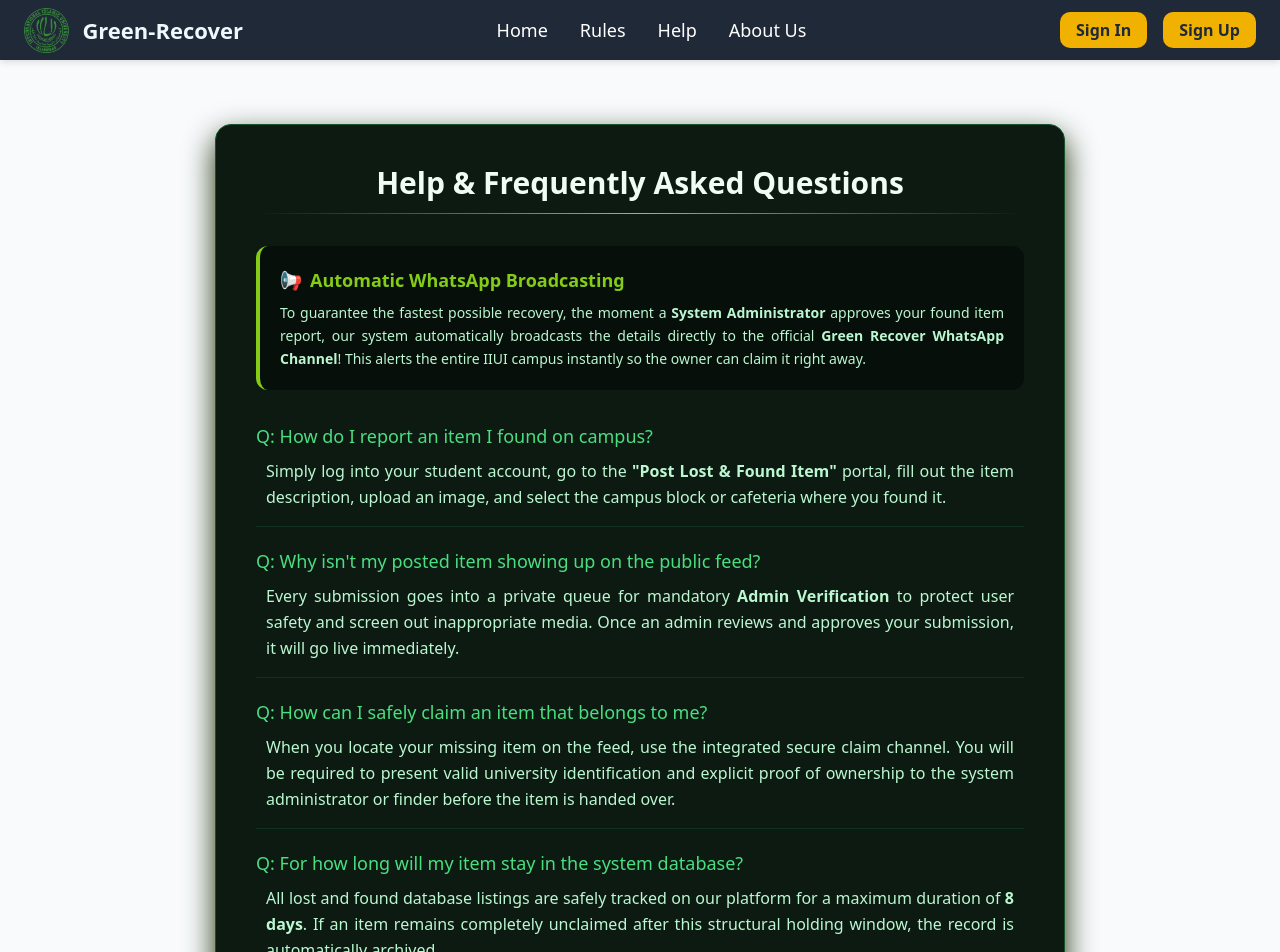
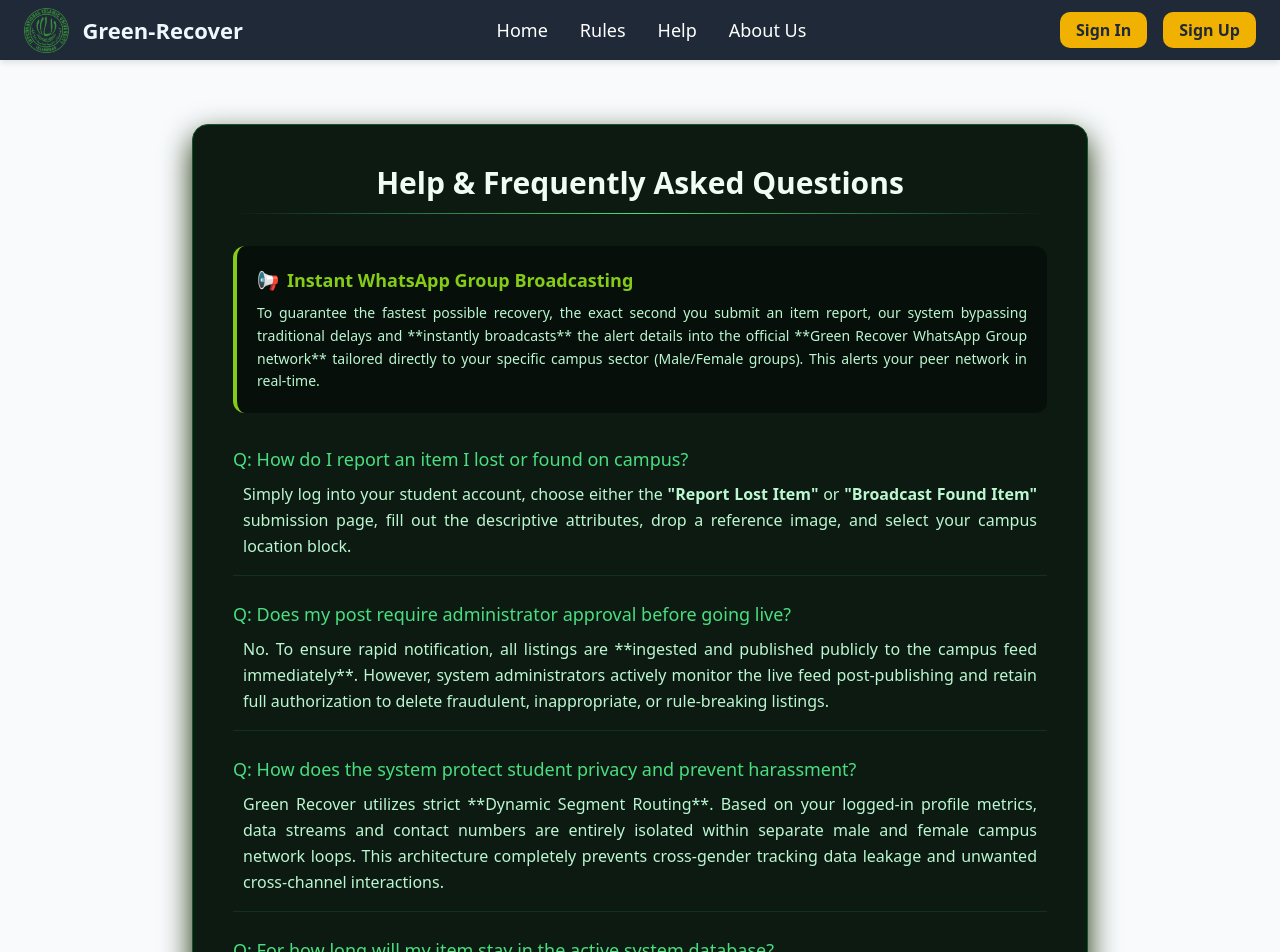
Before and after one commit to kareem-381/Green-Recover-IIUI, a Next.js app in the folder my-app/: page /Help in a window 1280 px wide. Shown: the top 952 px of the page. Built offline with nearby package versions, Linux system fonts and the light colour scheme.

Commit message:
deploy: restructuring route group layout paths for compilation

```diff
--- a/my-app/src/app/(public)/Help/page.js
+++ b/my-app/src/app/(public)/Help/page.js
@@ -1,75 +1,75 @@
+// src/app/(public)/help/page.js
 export default function HelpSection() {
   return (
-    // Main Container
-    <div className="min-h-[calc(100vh-150px)] w-full flex justify-center items-center px-5 py-10 box-border">
+    // Main Container - 🎯 RESPONSIVE FIX: Fluid screen-edge padding
+    <div className="min-h-[calc(100vh-150px)] w-full flex justify-center items-center px-4 py-6 md:py-10 box-border">
 
-      {/* Help Card Wrapper */}
-      <div className="max-w-212.5 w-full bg-[#0c1a12] rounded-2xl p-10 border border-[#14532d] shadow-[0px_12px_30px_#1a2e05] box-border">
+      {/* Help Card Wrapper - 🎯 RESPONSIVE FIX: Replaced max-w-212.5 with a fluid max-w-4xl */}
+      <div className="max-w-4xl w-full bg-[#0c1a12] rounded-2xl p-5 md:p-10 border border-[#14532d] shadow-[0px_12px_30px_#1a2e05] box-border">
 
         <section className="w-full">
-          {/* Header */}
-          <h2 className="text-center text-[#f0fdf4] text-3xl font-semibold mb-3">
+          {/* Header - 🎯 RESPONSIVE FIX: Text scales elegantly down on small phones */}
+          <h2 className="text-center text-[#f0fdf4] text-xl md:text-3xl font-semibold mb-3">
             Help & Frequently Asked Questions
           </h2>
 
           {/* Glowing Fading Divider Line */}
           <hr className="border-0 h-px bg-linear-to-r from-transparent via-[#4ade80] to-transparent mb-8" />
 
-          {/* 📢 CRITICAL NOTIFICATION: WHATSAPP BROADCAST */}
-          <div className="bg-[#060f0a] border-l-4 border-[#84cc16] p-5 rounded-xl mb-8 flex flex-col gap-2">
-            <h3 className="text-[#84cc16] font-semibold text-lg flex items-center gap-2">
-              <span>📢</span> Automatic WhatsApp Broadcasting
+          {/* 📢 UPDATED NOTIFICATION: WHATSAPP DIRECT BROADCAST */}
+          <div className="bg-[#060f0a] border-l-4 border-[#84cc16] p-4 md:p-5 rounded-xl mb-8 flex flex-col gap-2">
+            <h3 className="text-[#84cc16] font-semibold text-base md:text-lg flex items-center gap-2">
+              <span>📢</span> Instant WhatsApp Group Broadcasting
             </h3>
-            <p className="text-[#bbf7d0] text-sm leading-relaxed text-justify">
-              To guarantee the fastest possible recovery, the moment a <strong>System Administrator</strong> approves your found item report, our system automatically broadcasts the details directly to the official <strong>Green Recover WhatsApp Channel</strong>! This alerts the entire IIUI campus instantly so the owner can claim it right away.
+            <p className="text-[#bbf7d0] text-xs md:text-sm leading-relaxed text-justify">
+              To guarantee the fastest possible recovery, the exact second you submit an item report, our system bypassing traditional delays and **instantly broadcasts** the alert details into the official **Green Recover WhatsApp Group network** tailored directly to your specific campus sector (Male/Female groups). This alerts your peer network in real-time.
             </p>
           </div>
 
           {/* FAQ Accordion Grid */}
-          <div className="flex flex-col gap-5">
+          <div className="flex flex-col gap-6">
 
             {/* Question 1 */}
             <div className="border-b border-[#14532d]/40 pb-4">
-              <h4 className="text-[#4ade80] font-medium text-lg mb-2">
-                Q: How do I report an item I found on campus?
+              <h4 className="text-[#4ade80] font-medium text-base md:text-lg mb-2">
+                Q: How do I report an item I lost or found on campus?
               </h4>
-              <p className="text-[#bbf7d0] text-base leading-relaxed text-justify px-2.5">
-                Simply log into your student account, go to the <strong>"Post Lost & Found Item"</strong> portal, fill out the item description, upload an image, and select the campus block or cafeteria where you found it.
+              <p className="text-[#bbf7d0] text-sm md:text-base leading-relaxed text-justify md:px-2.5">
+                Simply log into your student account, choose either the <strong>"Report Lost Item"</strong> or <strong>"Broadcast Found Item"</strong> submission page, fill out the descriptive attributes, drop a reference image, and select your campus location block.
               </p>
             </div>
 
-            {/* Question 2 */}
+            {/* Question 2 - 🎯 UPDATED: Explains Instant Posting and Post-Moderation */}
             <div className="border-b border-[#14532d]/40 pb-4">
-              <h4 className="text-[#4ade80] font-medium text-lg mb-2">
-                Q: Why isn't my posted item showing up on the public feed?
+              <h4 className="text-[#4ade80] font-medium text-base md:text-lg mb-2">
+                Q: Does my post require administrator approval before going live?
               </h4>
-              <p className="text-[#bbf7d0] text-base leading-relaxed text-justify px-2.5">
-                Every submission goes into a private queue for mandatory <strong>Admin Verification</strong> to protect user safety and screen out inappropriate media. Once an admin reviews and approves your submission, it will go live immediately.
+              <p className="text-[#bbf7d0] text-sm md:text-base leading-relaxed text-justify md:px-2.5">
+                No. To ensure rapid notification, all listings are **ingested and published publicly to the campus feed immediately**. However, system administrators actively monitor the live feed post-publishing and retain full authorization to delete fraudulent, inappropriate, or rule-breaking listings.
               </p>
             </div>
 
-            {/* Question 3 */}
+            {/* Question 3 - 🎯 UPDATED: Details Segmented Privacy Control */}
             <div className="border-b border-[#14532d]/40 pb-4">
-              <h4 className="text-[#4ade80] font-medium text-lg mb-2">
-                Q: How can I safely claim an item that belongs to me?
+              <h4 className="text-[#4ade80] font-medium text-base md:text-lg mb-2">
+                Q: How does the system protect student privacy and prevent harassment?
               </h4>
-              <p className="text-[#bbf7d0] text-base leading-relaxed text-justify px-2.5">
-                When you locate your missing item on the feed, use the integrated secure claim channel. You will be required to present valid university identification and explicit proof of ownership to the system administrator or finder before the item is handed over.
+              <p className="text-[#bbf7d0] text-sm md:text-base leading-relaxed text-justify md:px-2.5">
+                Green Recover utilizes strict **Dynamic Segment Routing**. Based on your logged-in profile metrics, data streams and contact numbers are entirely isolated within separate male and female campus network loops. This architecture completely prevents cross-gender tracking data leakage and unwanted cross-channel interactions.
               </p>
             </div>
 
             {/* Question 4 */}
             <div className="pb-2">
-              <h4 className="text-[#4ade80] font-medium text-lg mb-2">
-                Q: For how long will my item stay in the system database?
+              <h4 className="text-[#4ade80] font-medium text-base md:text-lg mb-2">
+                Q: For how long will my item stay in the active system database?
               </h4>
-              <p className="text-[#bbf7d0] text-base leading-relaxed text-justify px-2.5">
-                All lost and found database listings are safely tracked on our platform for a maximum duration of <strong> 8 days</strong>. If an item remains completely unclaimed after this structural holding window, the record is automatically archived.
+              <p className="text-[#bbf7d0] text-sm md:text-base leading-relaxed text-justify md:px-2.5">
+                All live lost and found entries are tracked on our active platform dashboard for a maximum duration of <strong>8 days</strong>. If an item remains unresolved past this holding window, background automated routines will archive the dataset records cleanly.
               </p>
             </div>
 
           </div>
-
 
         </section>
 
```
